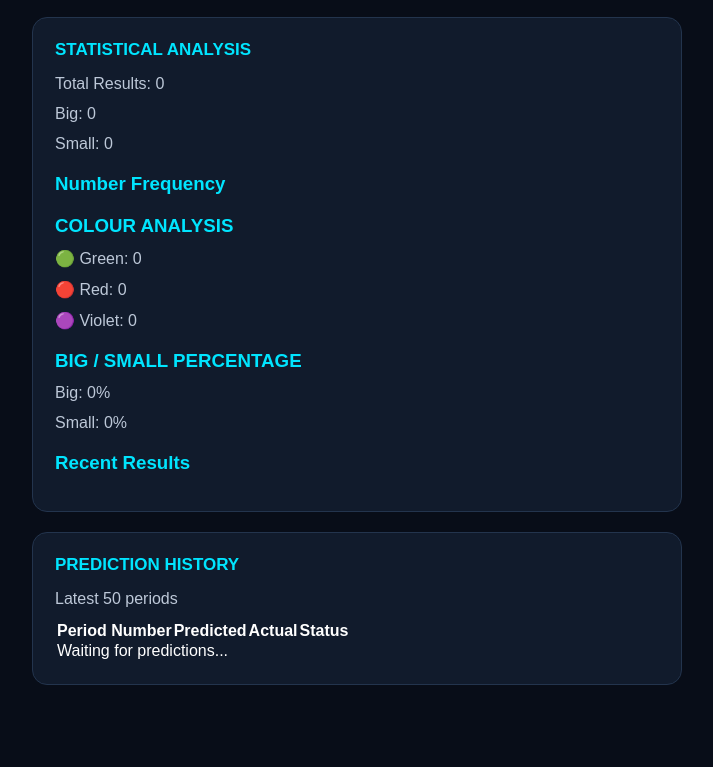
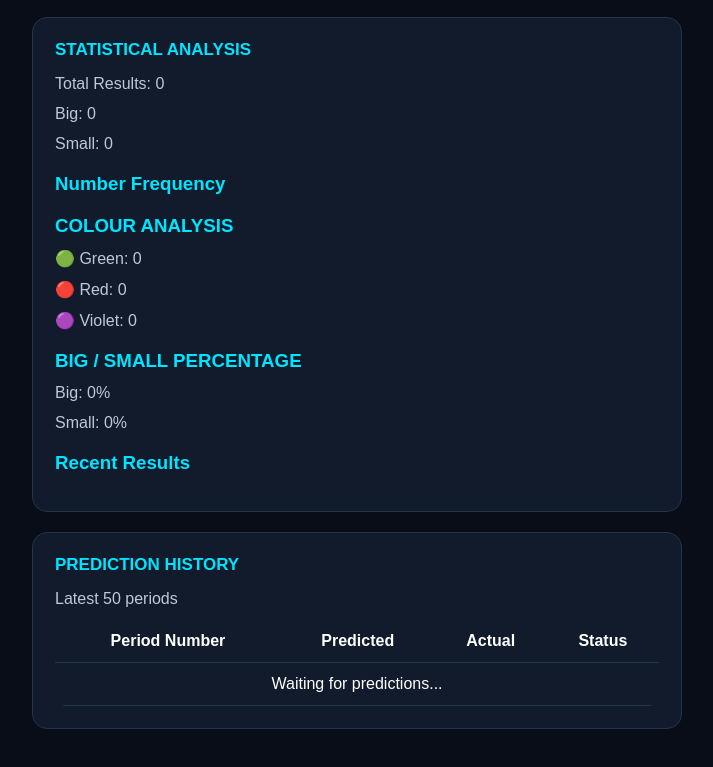
Before and after one commit to akhiljaison98-oss/-ultra-ai-prediction, a plain HTML site: page index.html in a window 1280 px wide. Shown: the part 600-1367 px from the top of the page, without its empty margins (283-996 px from the left). Before the commit the page ends 1325 px from the top, so only its background shows below. Drawn offline with Linux system fonts and the light colour scheme.

Commit message:
Update style.css

```diff
--- a/style.css
+++ b/style.css
@@ -69,9 +69,6 @@ button {
 cursor: pointer;
 }
 
-button:hover {
-    background: #00e5ff;
-}
 /* ULTRA AI ADVANCED COMPONENTS */
 
 input {
@@ -121,3 +118,37 @@ button {
 button:active {
 transform: scale(0.96);
 }
+
+/* PREDICTION HISTORY SCROLL */
+
+.table-container {
+max-height: 350px;
+overflow-y: auto;
+overflow-x: auto;
+border-radius: 10px;
+}
+
+.table-container table {
+width: 100%;
+min-width: 450px;
+border-collapse: collapse;
+}
+
+.table-container th,
+.table-container td {
+padding: 12px 8px;
+text-align: center;
+white-space: nowrap;
+border-bottom: 1px solid #23344d;
+}
+
+.table-container thead th {
+position: sticky;
+top: 0;
+background: #111b2c;
+z-index: 2;
+}
+
+.table-container tbody tr:hover {
+background: #19263a;
+}
```
Lines whose indentation alone changed are shown as unchanged.
